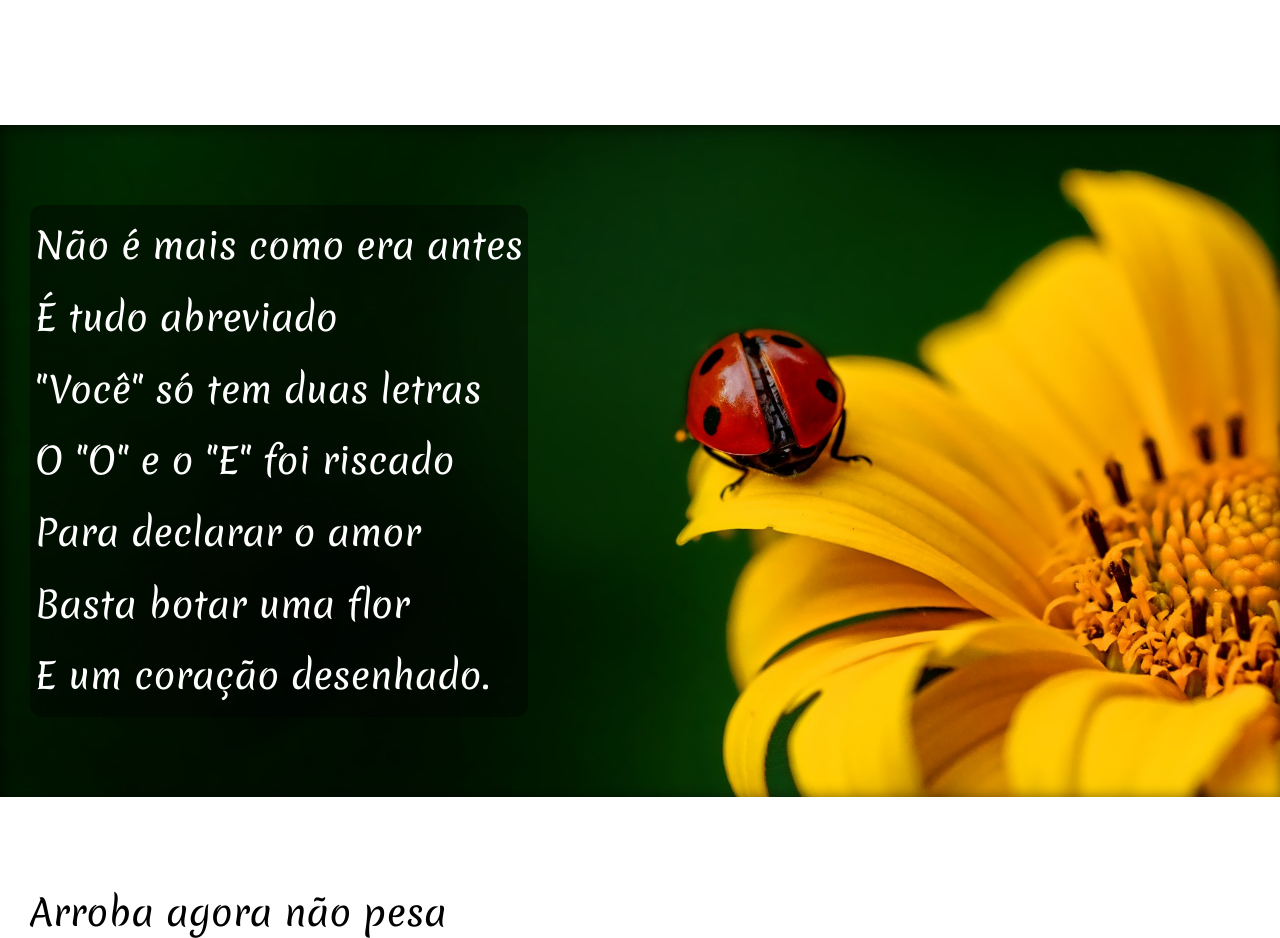
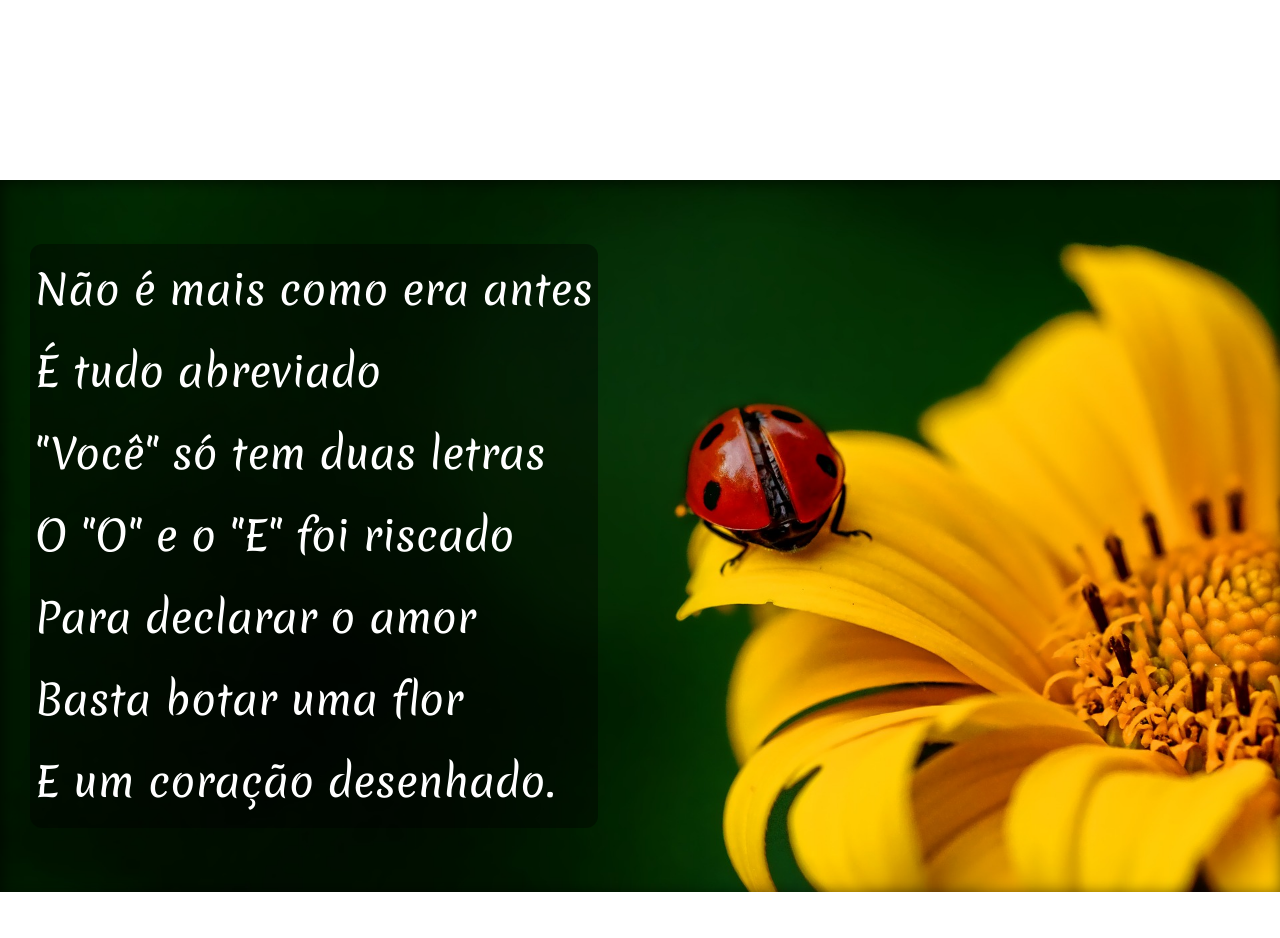
Before and after one commit to Michaelsillva/site-cordel, a plain HTML site: page Projeto Cordel/index.html in a window 1280 px wide. Shown: the part 860-1798 px from the top of the page. Drawn offline with Linux system fonts and the light colour scheme.

Commit message:
atualizando

```diff
--- a/Projeto Cordel/styles.css
+++ b/Projeto Cordel/styles.css
@@ -32,11 +32,11 @@ a:hover{
     text-decoration: underline;
 }
 section{
-    padding-top: 10vh;
-    padding-bottom: 10vh;
+    padding-top: 8vh;
+    padding-bottom: 8vh;
     line-height: 2em;
     padding-left: 30px;
-    font-size: 2.8vw;
+    font-size: 3.2vw;
 }
 section p{
     padding-bottom: 3em;
@@ -48,7 +48,7 @@ section p{
 .imagens{
     background-color: grey;
     background-image: url('imagens/background001.jpg');
-    background-position: right center;
+    background-position: center center;
     background-repeat: no-repeat;
     background-size: cover;
     background-attachment: fixed;
```
